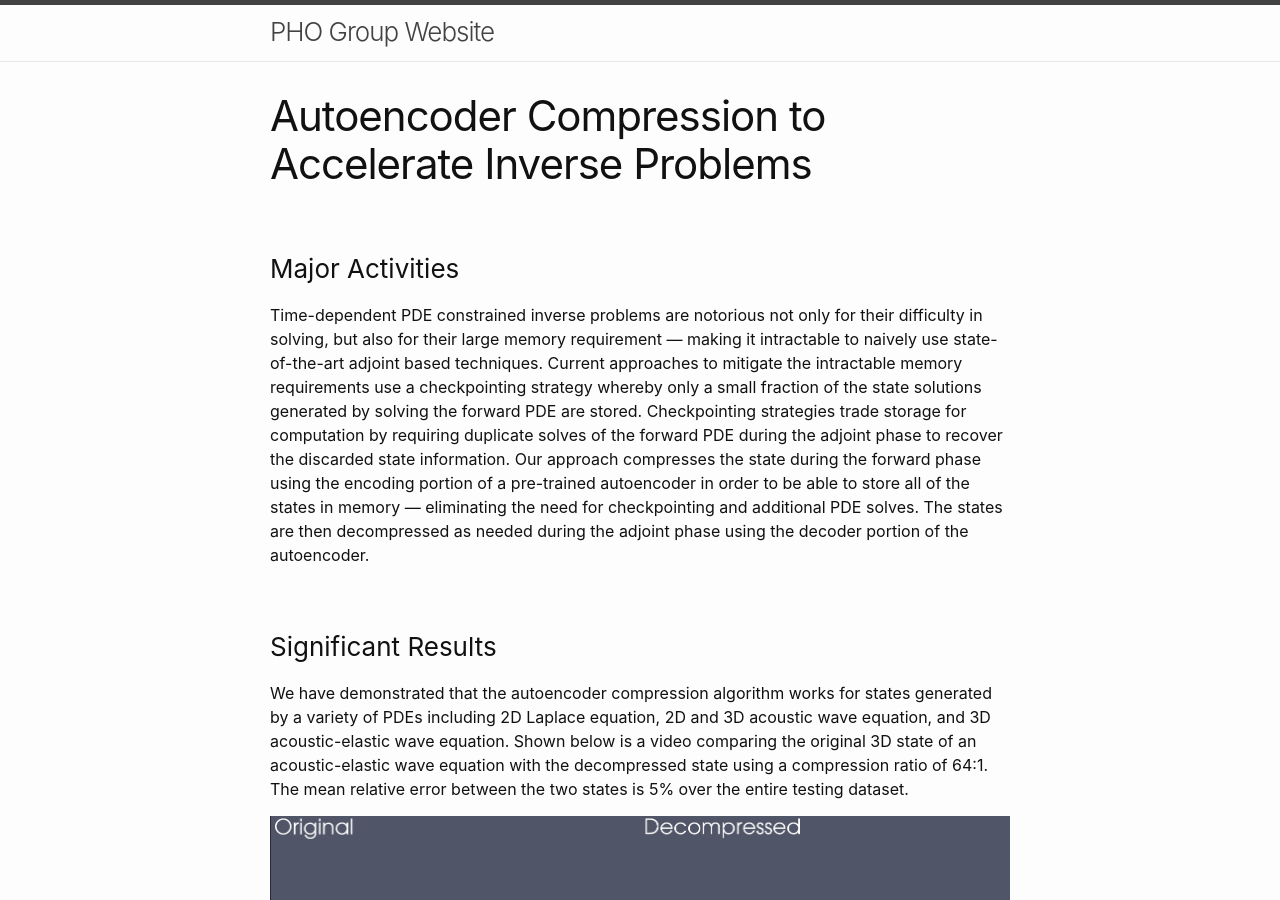
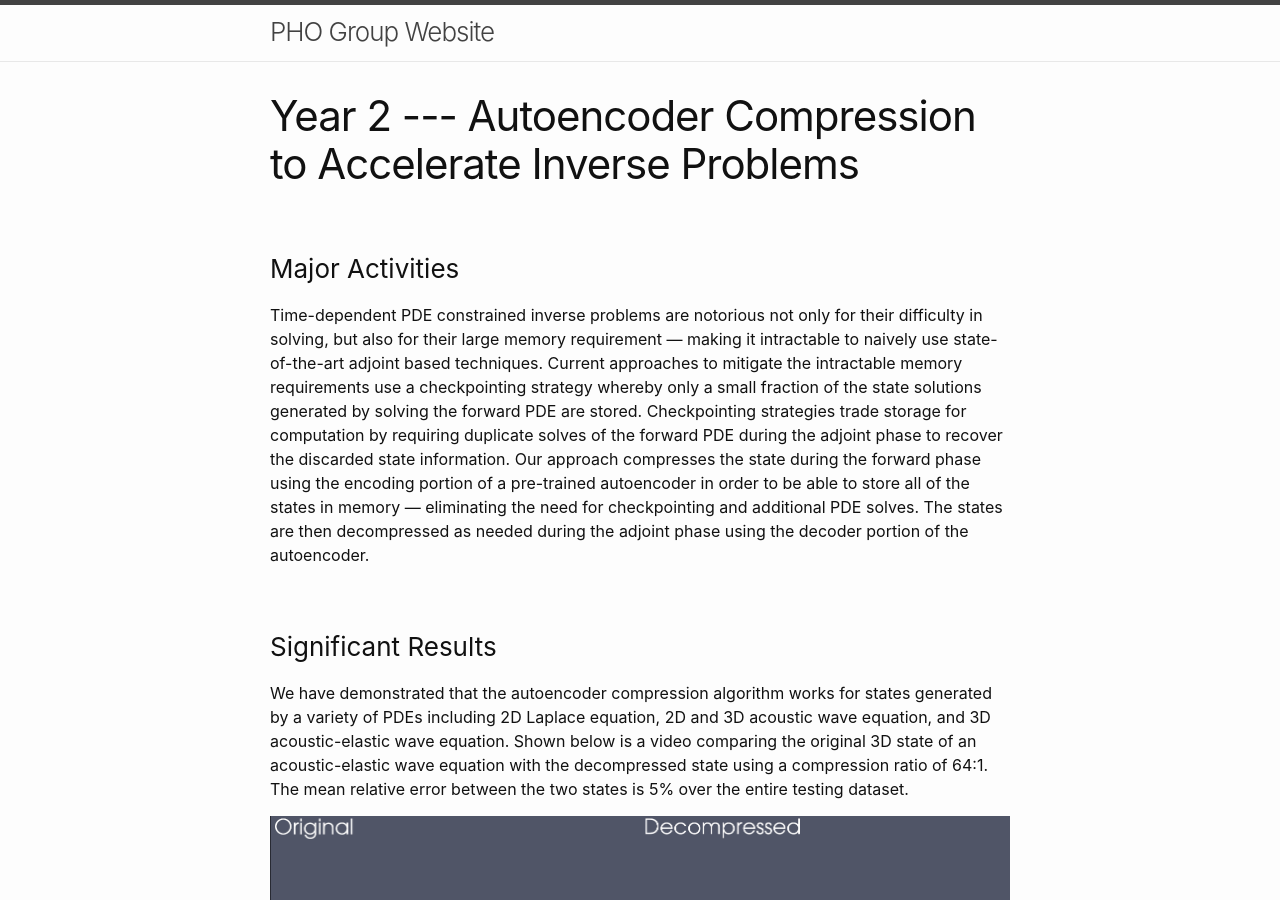
Before and after one commit to tscott-00/phogroup.github.io, a Jekyll site: the page built from nsf/autoencoder_compress.md, in a window 1280 px wide and 900 px high. Built offline with Jekyll 4.4.1, drawn with Linux system fonts in a browser that asks for light colours.

Commit message:
Added year label to autoencoder compression so users/viewers do not get confused

```diff
--- a/nsf/autoencoder_compress.md
+++ b/nsf/autoencoder_compress.md
@@ -1,6 +1,6 @@
 ---
 layout: page
-title: Autoencoder Compression to Accelerate Inverse Problems
+title: Year 2 --- Autoencoder Compression to Accelerate Inverse Problems
 permalink: /nsfcareer/year2/compression/
 ---
 
```
Also changed, not shown: nsf/autoencoder_compress_year_3.md (+1 -1 lines).
